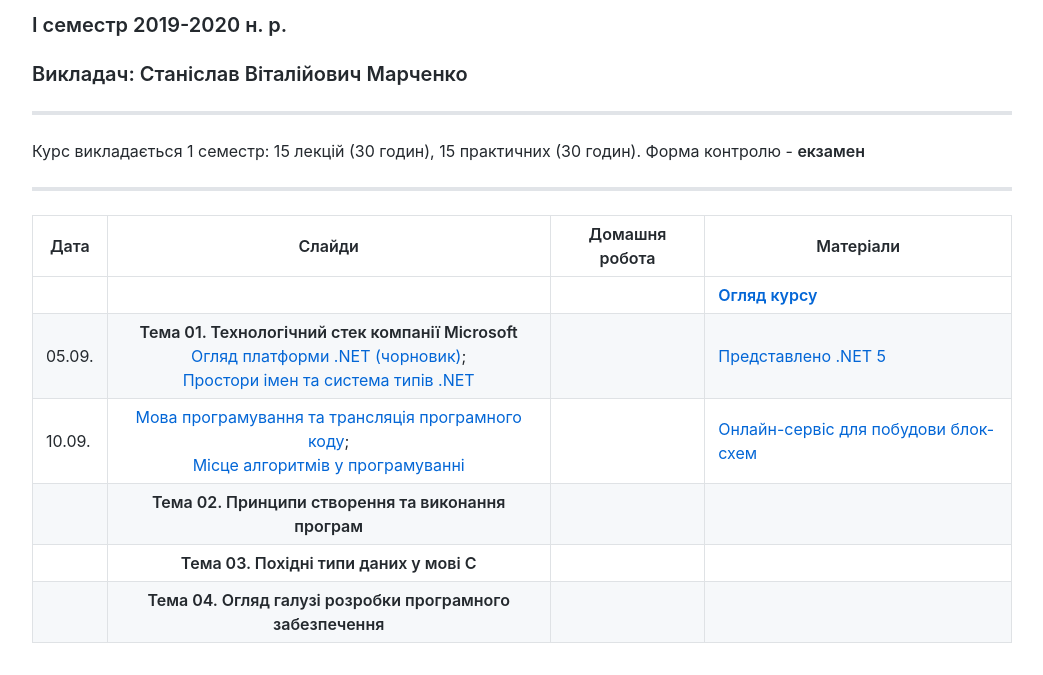
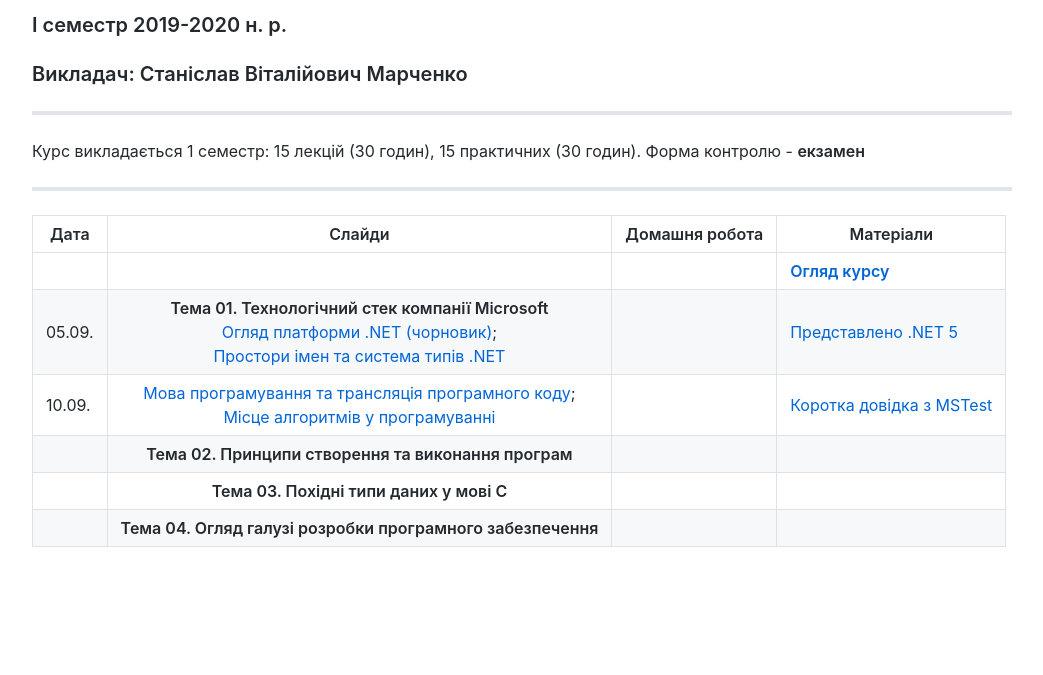
Before and after one commit to csbc-edu/csbc-edu.github.io, a plain HTML site: page visual-programming-tools/index.html in a window 1280 px wide. Shown: the part 168-843 px from the top of the page, without its empty margins (118-1161 px from the left). After the commit the page ends 800 px from the top, so only its background shows below. Drawn offline with Linux system fonts and the light colour scheme.

Commit message:
add MSTest Cheat Sheet

```diff
--- a/visual-programming-tools/index.html
+++ b/visual-programming-tools/index.html
@@ -50,14 +50,14 @@
       <td style="text-align: center"><strong>Тема 01. Технологічний стек компанії Microsoft</strong> <br> <a href="https://csbc-edu.github.io/visual-programming-tools/slides/theme01/01-.net_overview.pdf">Огляд платформи .NET (чорновик)</a>;
         <br><a href="https://csbc-edu.github.io/programming-essentials/slides/theme01/02_digital_logic.pdf">Простори імен та система типів .NET</a> </td>
       <td style="text-align: center">&nbsp;</td>
-      <td style="text-align: left"><a href="https://habr.com/ru/company/raiffeisenbank/blog/451136/">Представлено .NET 5</a></td>
+      <td style="text-align: left"><a href="https://habr.com/ru/company/raiffeisenbank/blog/451136/">Представлено .NET 5</a> </td>
     </tr>
     <tr>
       <td>10.09.</td>
       <td style="text-align: center"><a href="https://csbc-edu.github.io/programming-essentials/slides/theme01/03_programming_language.pdf">Мова програмування та трансляція програмного коду</a>; <br> <a href="https://csbc-edu.github.io/programming-essentials/slides/theme01/04_algorithms.pdf">Місце алгоритмів у програмуванні</a> </td>
       <td style="text-align: center">
       </td>
-      <td style="text-align: left"><a href="https://draw.io">Онлайн-сервіс для побудови блок-схем</a></td>
+      <td style="text-align: left"><a href="https://csbc-edu.github.io/visual-programming-tools/materials/mstest-cheat-sheet.pdf">Коротка довідка з MSTest</a></td>
     </tr>
     <tr>
       <td>&nbsp;</td>
```
Also changed, not shown: 1 other file.
